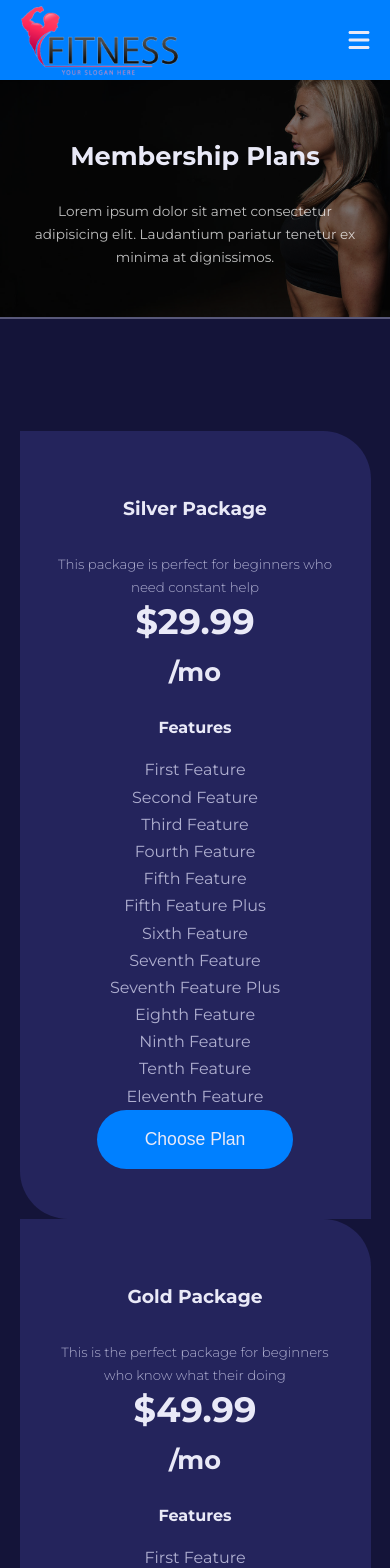
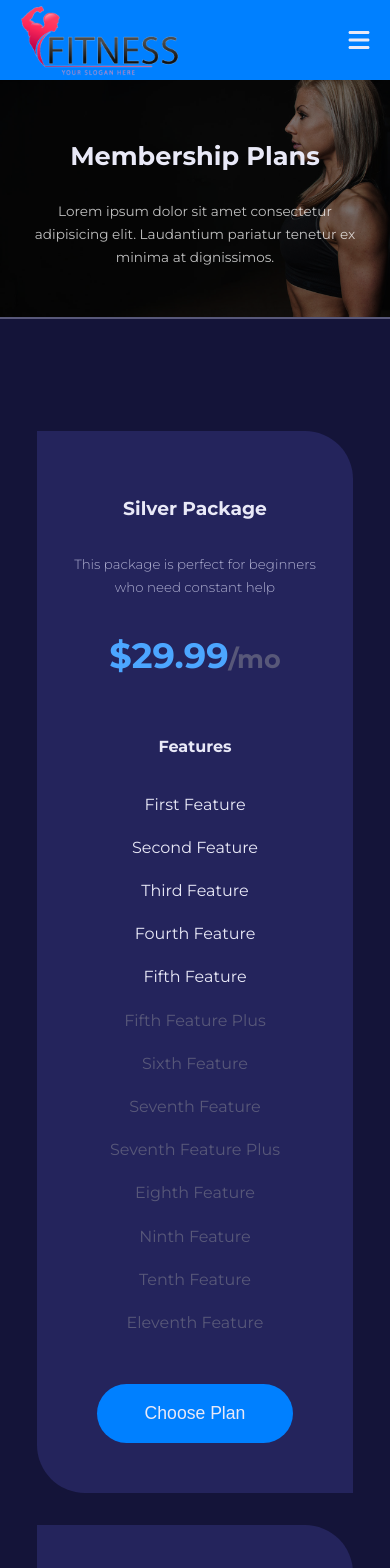
Before and after one commit to promishgrg98/gym-website, a React (Create React App) app: page /plans in a window 390 px wide. Shown: the top 1568 px of the page. Built offline with nearby package versions, Linux system fonts and the light colour scheme.

Commit message:
style plans

```diff
--- a/src/pages/plans/plans.css
+++ b/src/pages/plans/plans.css
@@ -0,0 +1,62 @@
+.plans_container {
+    display: grid;
+    grid-template-columns: repeat(3, 1fr);
+    gap: 3rem;
+
+    .plan {
+        h3 {
+            margin-bottom: 0.8rem;
+        }
+
+        small {
+            margin-bottom: 2rem;
+        }
+
+        h1 {
+            color: var(--color-primary-variant);
+            display: inline;
+        }
+
+        h2 {
+           display: inline;
+           color: var(--color-gray-400);
+        }
+
+        h4 {
+            margin-top: 2rem;
+        }
+
+        p {
+            margin-top: 1rem;
+            color: var(--color-gray-100);
+        }
+
+        p.disabled {
+            color: var(--color-gray-400);
+        }
+
+        button {
+            margin-top: 3rem;
+            cursor: pointer;
+        }
+    }
+}
+
+
+@media screen and (max-width: 1024px) {
+    .plans_container {
+        grid-template-columns: 1fr 1fr;
+        gap: 2rem;
+    }
+}
+
+@media screen and (max-width: 600px) {
+    .plans_container {
+        grid-template-columns: 1fr;
+
+        .plan {
+            width: 90%;
+            margin-inline: auto;
+        }
+    }
+}
```
